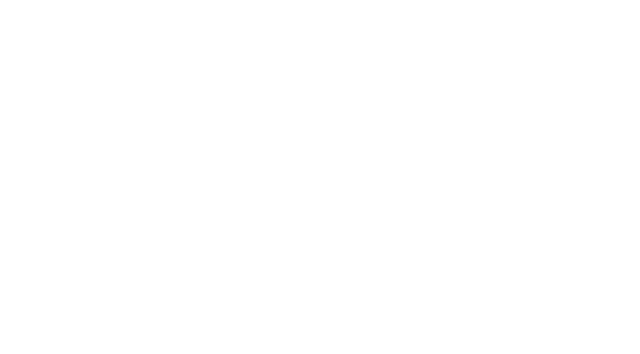
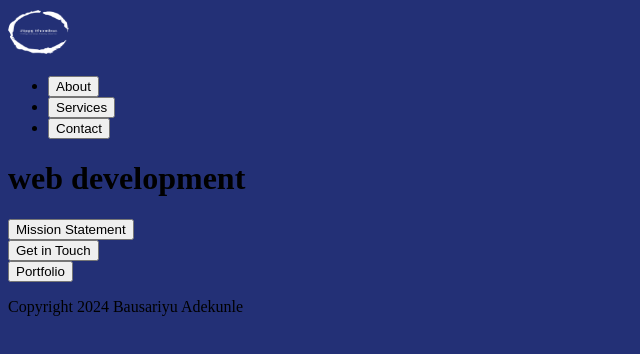
Before and after one commit to Adek0010/mtm6201-final, a plain HTML site: page index.html in a window 1280 px wide. Shown: the whole page, without its empty margins (0-640 px from the left). Drawn offline with Linux system fonts and the light colour scheme.

```diff
--- a/css/main.css
+++ b/css/main.css
@@ -0,0 +1,8 @@
+html {
+  background-color: #233076;
+}
+
+.logo img {
+  width: 61px;
+  height: 48px;
+}
--- a/index.html
+++ b/index.html
@@ -3,16 +3,45 @@
 <head>
   <meta charset="UTF-8">
   <meta name="viewport" content="width=device-width, initial-scale=1.0">
+  <link rel="icon" type="image/png" href=images/logo-putple.jpg>
+  <link rel="stylesheet" href="css/main.css">
   <title>My website</title>
 </head>
 <body>
   <header>
     <nav>
       <div class="logo">
-
+        <img src="images/logo-white.png" alt="">
+      </div>
+      <div class="nav-bar">
+        <ul>
+          <li><button>About</button><a href="about.html"></a></li>
+          <li><button>Services</button></li>
+          <li><button>Contact</button></li>
+        </ul>
       </div>
     </nav>
   </header>
-
+  <main>
+    <div class="banner">
+      <h1>web development</h1>
+    </div>
+    <div class="buttons">
+      <div>
+        <button class="mis">Mission Statement</button>
+      </div>
+      <div>
+        <button class="get">Get in Touch</button>
+      </div>
+      <div>
+        <button class="port">Portfolio</button>
+      </div>
+    </div>
+  </main>
+  <footer>
+    <div class="copyright">
+      <p>Copyright 2024 Bausariyu Adekunle</p>
+    </div>
+  </footer>
 </body>
 </html>
```
Also changed, not shown: about.html (added, +25 -0 lines).
